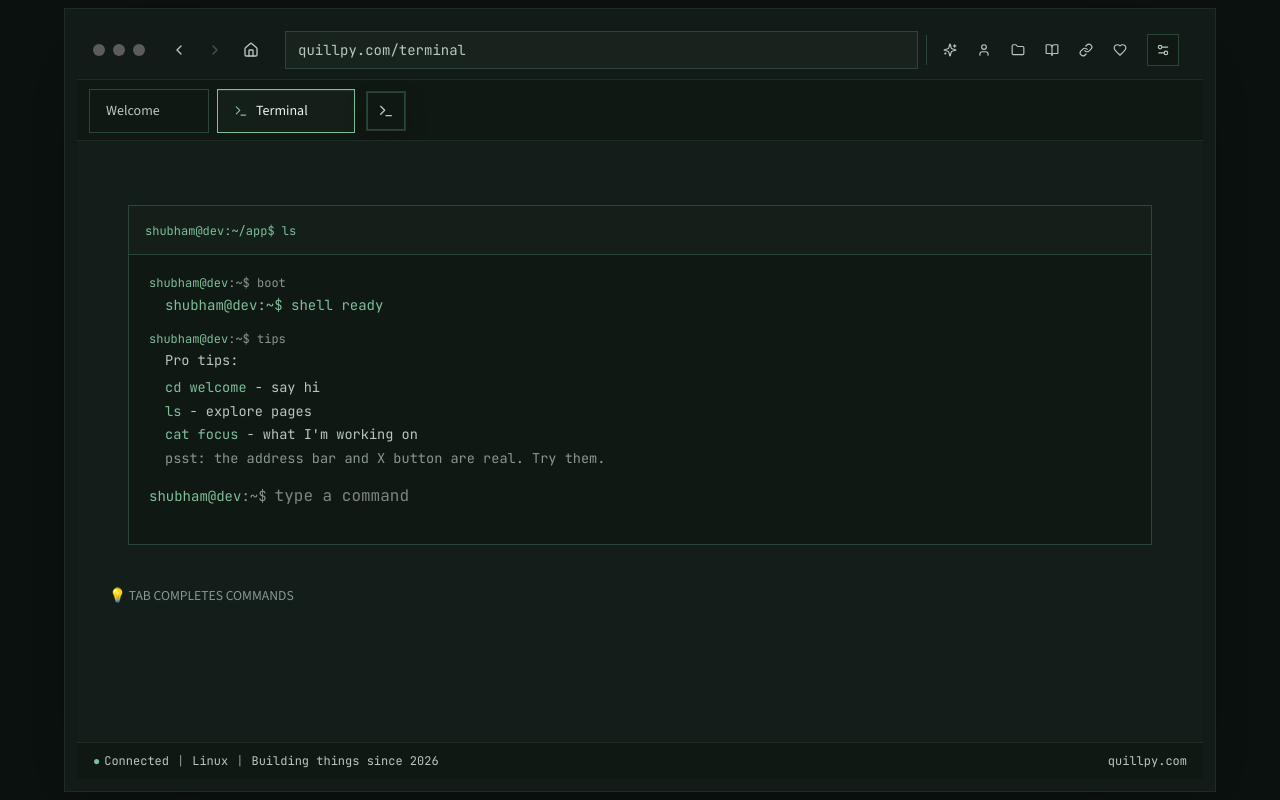
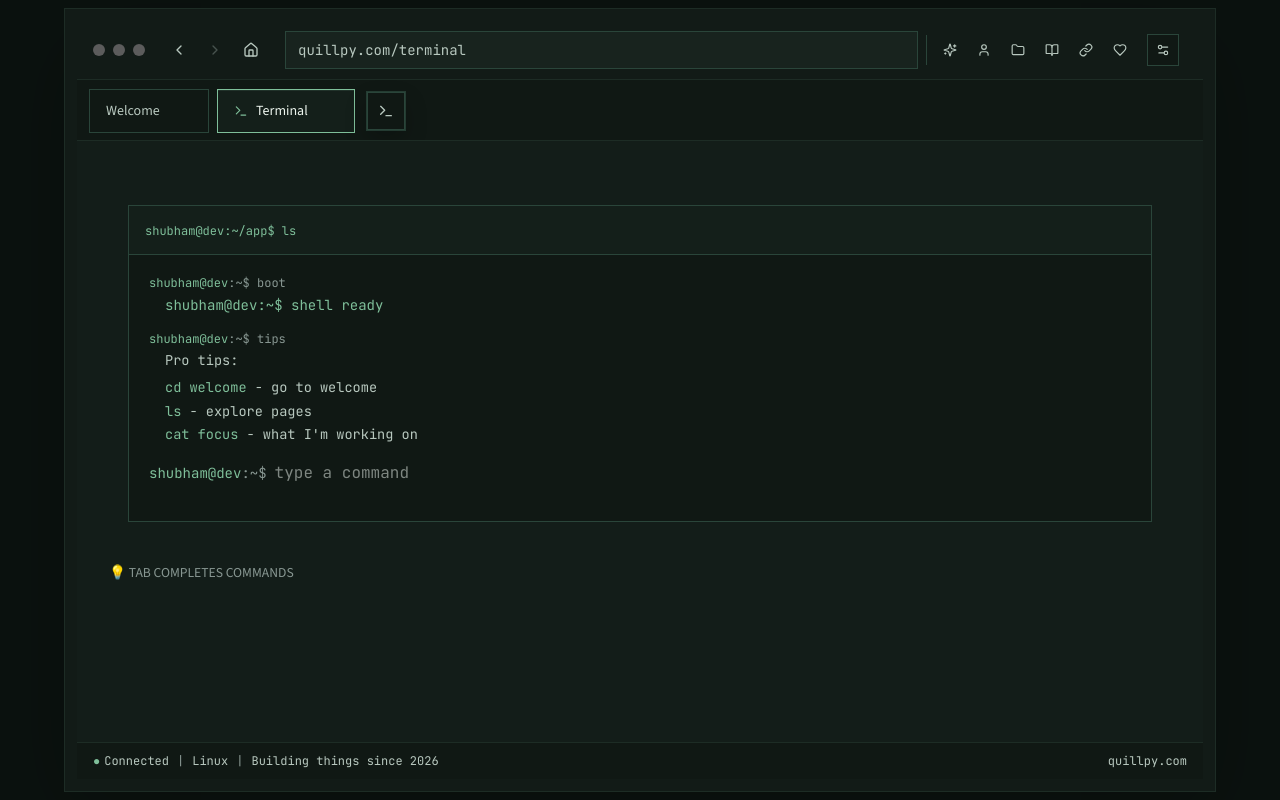
Before and after one commit to Quillpy/Quillpy, a React (Vite) app: page / in a window 1280 px wide. Both pictures are taken after a click on the button 240 px from the left and 109 px from the top of the page. Built offline with nearby package versions, Linux system fonts and the light colour scheme.

Commit message:
Update terminal tab pro tips and void message

```diff
--- a/src/app/components/tabs/TerminalTab.tsx
+++ b/src/app/components/tabs/TerminalTab.tsx
@@ -42,10 +42,9 @@ export function TerminalTab({ onNavigate, onVoid }: TerminalTabProps) {
         <div style={{ color: 'var(--text-muted)', fontSize: '0.85rem' }}>
           <div className="mb-2">Pro tips:</div>
           <div className="space-y-1">
-            <div><span style={{ color: 'var(--brand)' }}>cd welcome</span> - say hi</div>
+            <div><span style={{ color: 'var(--brand)' }}>cd welcome</span> - go to welcome</div>
             <div><span style={{ color: 'var(--brand)' }}>ls</span> - explore pages</div>
             <div><span style={{ color: 'var(--brand)' }}>cat focus</span> - what I'm working on</div>
-            <div><span style={{ color: 'var(--text-soft)' }}>psst: the address bar and X button are real. Try them.</span></div>
           </div>
         </div>
       ),
@@ -265,14 +264,14 @@ export function TerminalTab({ onNavigate, onVoid }: TerminalTabProps) {
 \\_| |_/\\___||\\_| |_/\\___/ \\___/|___/\\_| |_/\\___
 
  __________________________________________
-|                                        |
+|                                          |
 |   YOU HAVE ENTERED THE VOID.             |
-|                                        |
+|                                          |
 |   Every click reloads your fate.         |
-|   There is no escape, only restart.       |
-|                                        |
+|   There is no escape, only restart.      |
+|                                          |
 |   Click anywhere to reincarnate.         |
-|________________________________________|`}
+|_________________________________________ |`}
           </pre>
           <div className="mt-4 text-[11px] uppercase tracking-[0.2em]" style={{ color: 'rgba(0, 255, 0, 0.5)' }}>no mouse exits here</div>
         </div>
```
